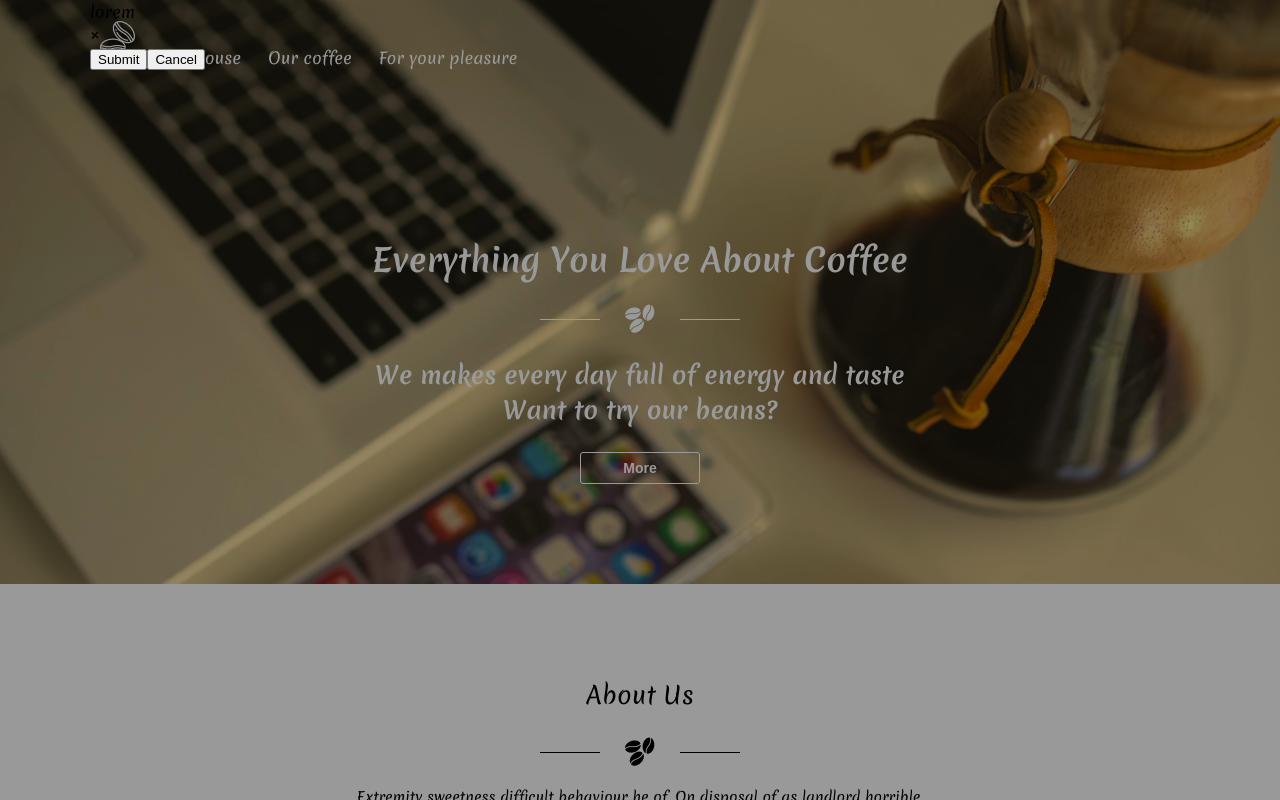
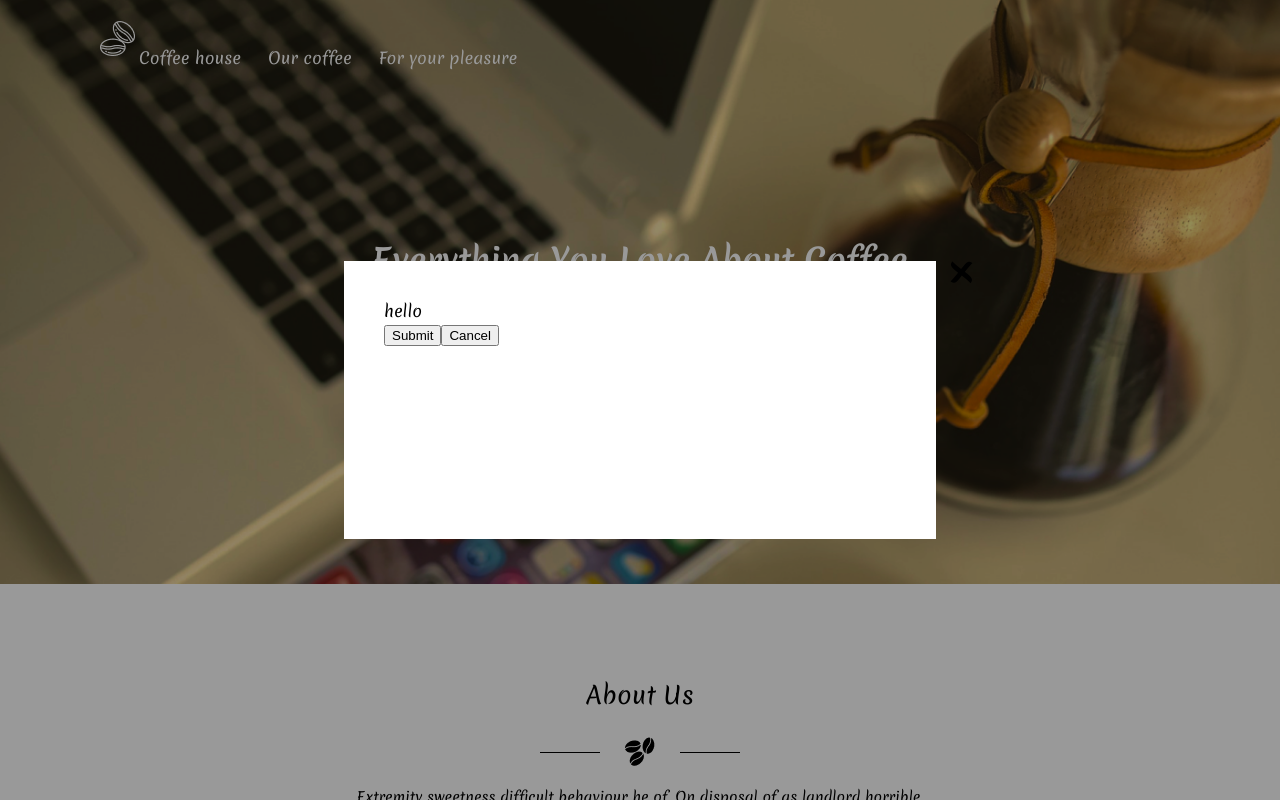
Before and after one commit to elijahmylcev/coffee-house, a React (Create React App) app: page / in a window 1280 px wide. Shown: the top 800 px of the page. Built offline with nearby package versions, Linux system fonts and the light colour scheme.

Commit message:
Styles modal

```diff
--- a/src/components/Modal/Modal.js
+++ b/src/components/Modal/Modal.js
@@ -14,8 +14,13 @@ class Modal extends Component {
           <div className="container">
             <div className="modal">
               <div className="modal__header">
-                <div className="modal__header_title">{title}</div>
+                <div className="modal__header_title">
+                  {' '}
+                  {title}
+                  {' '}
+                </div>
                 <div
+                  className="modal__header_close"
                   onClick={onCancel}
                   aria-hidden="true"
                 >
@@ -48,7 +53,7 @@ Modal.propTypes = {
 
 Modal.defaultProps = {
   display: false,
-  title: 'lorem',
+  title: 'Modal Title',
   onSubmit: () => {},
   onCancel: () => {},
   children: null,
--- a/src/components/Modal/Modal.scss
+++ b/src/components/Modal/Modal.scss
@@ -4,4 +4,24 @@
   position: fixed;
   height: 100%;
   top: 0;
+  .modal {
+    background-color: #fff;
+    width: 40%;
+    position: absolute;
+    top: 50%;
+    left: 50%;
+    transform: translate(-50%, -50%);
+    min-height: 200px;
+    padding: 38px 40px 40px 40px;
+    &__header {
+      &_close {
+        position: absolute;
+        top: 0;
+        right: -41px;
+        line-height: 21px;
+        font-size: 50px;
+        cursor: pointer;
+      }
+    }
+  }
 }
--- a/src/components/app/App.js
+++ b/src/components/app/App.js
@@ -100,7 +100,7 @@ class App extends Component {
         <main>
           {content.mainLayout}
         </main>
-        <Modal display />
+        <Modal display title="hello" />
         <Footer changePage={this.changePage} />
       </div>
     );
```
